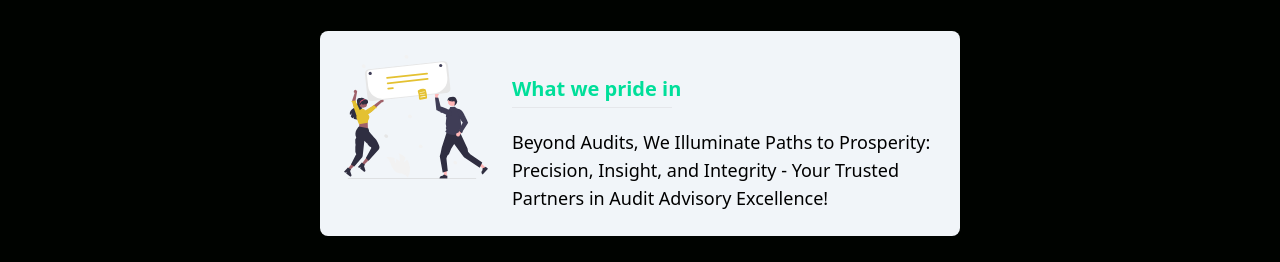
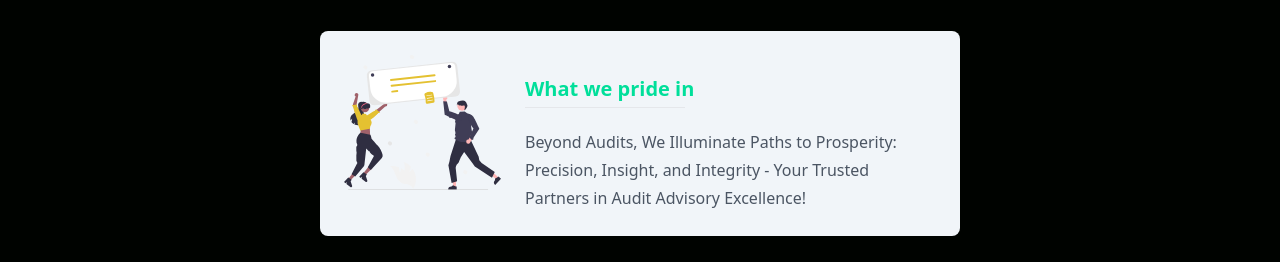
Before and after one commit to Manenomyk/Optimal-Audit-Advisors, a React (Create React App) app: page /about in a window 1280 px wide. Shown: the part 900-1162 px from the top of the page. Built offline with nearby package versions, Linux system fonts and the light colour scheme.

Commit message:
about upgrade

```diff
--- a/src/Pages/About/About.js
+++ b/src/Pages/About/About.js
@@ -48,7 +48,7 @@ function About() {
                   <hr  className='w-40 mt-1'/>
                   </h1>
 
-                <div className='text-lg'>
+                <div className='text-[16px] text-gray-600'>
                   <p>
                       Beyond Audits, We Illuminate Paths
                       to Prosperity: Precision, Insight,
```
